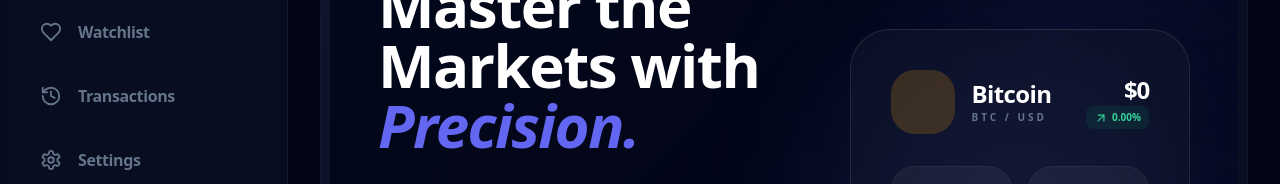
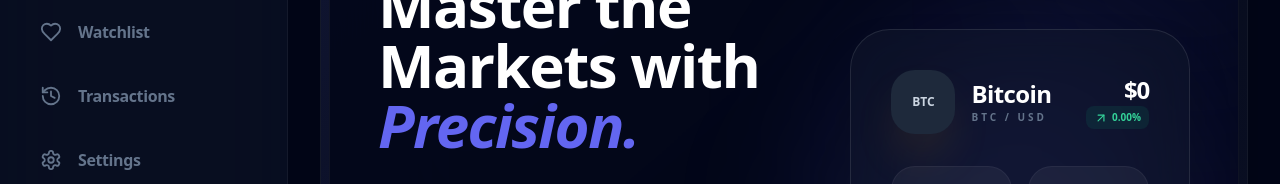
Before and after one commit to harivansh-b/Nexus-Finance, a React (Vite) app in the folder client/: page /dashboard in a window 1280 px wide. Shown: the part 256-440 px from the top of the page. Built offline with nearby package versions, Linux system fonts and the light colour scheme; no server answers; sample sign-in values are in the browser's storage.

Commit message:
fix: Coin 404 error solved

```diff
--- /dev/null
+++ b/client/src/components/CoinLogo.jsx
@@ -0,0 +1,26 @@
+import { useState } from 'react'
+
+export default function CoinLogo({ src, symbol, name, className = '' }) {
+  const [failed, setFailed] = useState(!src)
+  const label = (symbol || name || '?').slice(0, 3).toUpperCase()
+
+  if (failed) {
+    return (
+      <div
+        className={`flex items-center justify-center bg-slate-800 text-xs font-black uppercase text-slate-300 ${className}`}
+        aria-label={name || symbol || 'Coin'}
+      >
+        {label}
+      </div>
+    )
+  }
+
+  return (
+    <img
+      src={src}
+      alt={name || symbol || 'Coin'}
+      className={className}
+      onError={() => setFailed(true)}
+    />
+  )
+}
--- a/client/src/components/CryptoCard.jsx
+++ b/client/src/components/CryptoCard.jsx
@@ -4,6 +4,7 @@ import { Link } from 'react-router-dom'
 import { Area, AreaChart, ResponsiveContainer, YAxis } from 'recharts'
 import { motion } from 'framer-motion'
 import { formatCompactNumber } from '../utils/formatting.js'
+import CoinLogo from './CoinLogo.jsx'
 
 export default function CryptoCard({ crypto, onBuy, onSellOrAdd, isWatchlisted }) {
   const change24h = crypto.change24h || 0
@@ -25,9 +26,12 @@ export default function CryptoCard({ crypto, onBuy, onSellOrAdd, isWatchlisted }
         <div className="flex items-start justify-between mb-6">
           <div className="flex items-center gap-4">
             <div className="relative">
-               {crypto.image && (
-                <img src={crypto.image} alt={crypto.name} className="w-14 h-14 rounded-2xl shadow-xl transition-transform duration-500 group-hover:scale-110" />
-               )}
+               <CoinLogo
+                src={crypto.image}
+                symbol={crypto.symbol}
+                name={crypto.name}
+                className="w-14 h-14 rounded-2xl shadow-xl transition-transform duration-500 group-hover:scale-110"
+               />
                <div className={`absolute -bottom-1 -right-1 w-4 h-4 rounded-full border-2 border-slate-900 ${isPositive ? 'bg-emerald-500' : 'bg-rose-500'} animate-pulse`} />
             </div>
             <div>
--- a/client/src/pages/Dashboard.jsx
+++ b/client/src/pages/Dashboard.jsx
@@ -8,6 +8,7 @@ import { useAuthStore } from '../stores/authStore'
 import CryptoCard from '../components/CryptoCard'
 import BuyModal from '../components/BuyModal'
 import RazorpayModal from '../components/RazorpayModal'
+import CoinLogo from '../components/CoinLogo'
 import apiClient from '../services/api'
 import { Area, AreaChart, ResponsiveContainer, YAxis } from 'recharts'
 import { formatCompactNumber, formatCurrency } from '../utils/formatting'
@@ -212,9 +213,12 @@ export default function Dashboard() {
               <div className="relative rounded-[40px] border border-white/10 bg-slate-900/60 p-8 md:p-10 backdrop-blur-xl shadow-2xl">
                  <div className="flex items-center justify-between mb-8">
                     <div className="flex items-center gap-4">
-                       {bitcoin?.image ? (
-                        <img src={bitcoin.image} alt="BTC" className="w-16 h-16 rounded-[24px] shadow-2xl shadow-amber-500/20 group-hover:scale-110 transition-transform duration-500" />
-                       ) : <div className="w-16 h-16 bg-amber-500/20 rounded-[24px]" />}
+                       <CoinLogo
+                        src={bitcoin?.image}
+                        symbol={bitcoin?.symbol || 'BTC'}
+                        name={bitcoin?.name || 'Bitcoin'}
+                        className="w-16 h-16 rounded-[24px] shadow-2xl shadow-amber-500/20 group-hover:scale-110 transition-transform duration-500"
+                       />
                        <div>
                           <h3 className="text-2xl font-black text-white tracking-tight">{bitcoin?.name || 'Bitcoin'}</h3>
                           <p className="text-slate-500 font-bold text-[10px] uppercase tracking-[0.3em]">{bitcoin?.symbol || 'BTC'} / USD</p>
```
Also changed, not shown: 1 other file (tests, documents, lock files or other folders).
